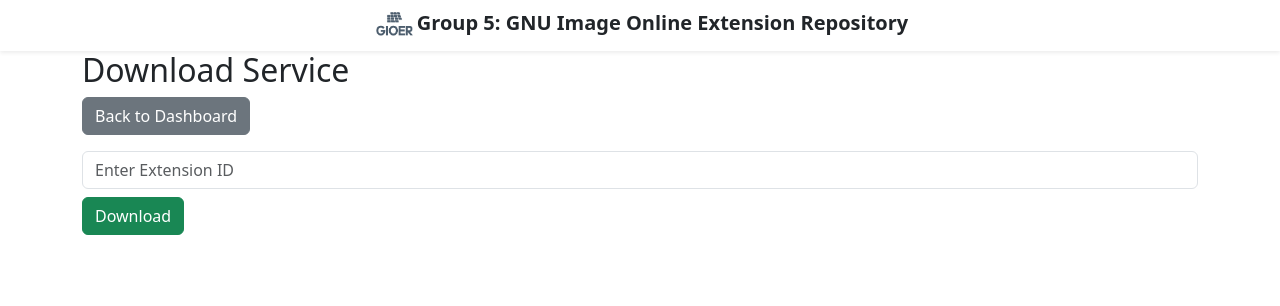
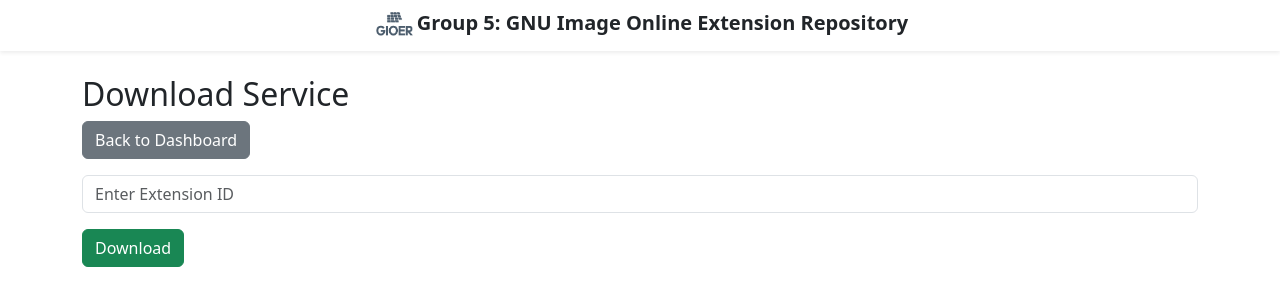
Before and after one commit to Catherin2/GIOER2, a React (Vite) app in the folder client/: page /download in a window 1280 px wide. Shown: the top 306 px of the page. Built offline with nearby package versions, Linux system fonts and the light colour scheme.

Commit message:
Update Download.jsx
updated for server url to fetch from variable

```diff
--- a/client/src/Download.jsx
+++ b/client/src/Download.jsx
@@ -1,39 +1,87 @@
 import React, { useState } from "react";
-import axios from 'axios';
+import axios from "axios";
+import { Container, Form, Button } from "react-bootstrap";
+import { Link } from "react-router-dom";
+
+import { SERVER_URL } from './Api'; // centralized server URL
 
 const Download = () => {
-    const [id, setId] = useState('');
+  const [extensionId, setExtensionId] = useState('');
+  const [error, setError] = useState('');
 
-    const handleDownload = () => {
-        axios.get(`http://3.148.177.194/spec#/File/FileController_downloadFile${id}`)    //`/api/file/download/${id}`
-        .then(response =>{
-            const url = URL.createObjectURL(new Blob([response.data]));
-            const link = document.createElement('a');
-            link.href= url;
-            link.setAttribute('download', `${id}.zip`);
-            document.body.appendChild(link);
-            link.click();
-        })
-        .catch(error => console.error('Error downloading file:',error));
+  const handleDownload = async () => {
+    if (!extensionId) {
+      setError("Please enter a valid Extension ID");
+      return;
+    }
+    setError(""); // clear previous errors
 
+    try {
+      // First fetch the extension info by ID
+      const response = await axios.get(`${SERVER_URL}/extensions/${extensionId}`);
+      console.log("Fetched extension info:", response.data);
+
+      if (response.data && response.data.fileUrl) {
+        // Extract fileUrl from the extension data
+        const fileUrl = response.data.fileUrl;
+
+        console.log("Starting download from:", fileUrl);
+
+        // Start downloading the actual file
+        const downloadResponse = await axios.get(fileUrl, {
+          responseType: "blob" // Telling browser to treat it as a file
+        });
+
+        const blob = new Blob([downloadResponse.data]);
+        const downloadUrl = window.URL.createObjectURL(blob);
+        const a = document.createElement("a");
+
+        // can use a default name, or pull filename from API if available
+        a.href = downloadUrl;
+        a.download = response.data.title || "downloaded_file";
+        document.body.appendChild(a);
+        a.click();
+        a.remove();
+        window.URL.revokeObjectURL(downloadUrl);
+      } else {
+        setError("Extension not found or missing file URL.");
+      }
+    } catch (err) {
+      console.error("Error downloading extension:", err);
+      setError("Failed to download. Please check Extension ID or server connection.");
+    }
   };
 
   return (
-        <div className="container">
+    <Container className="mt-4">
       <h2>Download Service</h2>
-            <button className="btn btn-secondary mb-3" onClick={() => window.history.back()}>Back to Dashboard</button>
-            <div>
-                <input
+
+      <Link to="/dashboard" className="btn btn-secondary mb-3">
+        Back to Dashboard
+      </Link>
+
+      <Form>
+        <Form.Group className="mb-3">
+          <Form.Control
             type="text"
             placeholder="Enter Extension ID"
-                    value={id}
-                    onChange={(e) => setId(e.target.value)}
-                    className="form-control mb-2" />
+            value={extensionId}
+            onChange={(e) => setExtensionId(e.target.value)}
+          />
+        </Form.Group>
 
-                < button className="btn btn-success" onClick={handleDownload}>Download</button>
+        <Button variant="success" onClick={handleDownload}>
+          Download
+        </Button>
+
+        {error && (
+          <div className="mt-3 text-danger">
+            {error}
           </div>
-        </div>
+        )}
+      </Form>
+    </Container>
   );
-}
+};
 
 export default Download;
```
Lines whose indentation alone changed are shown as unchanged.
